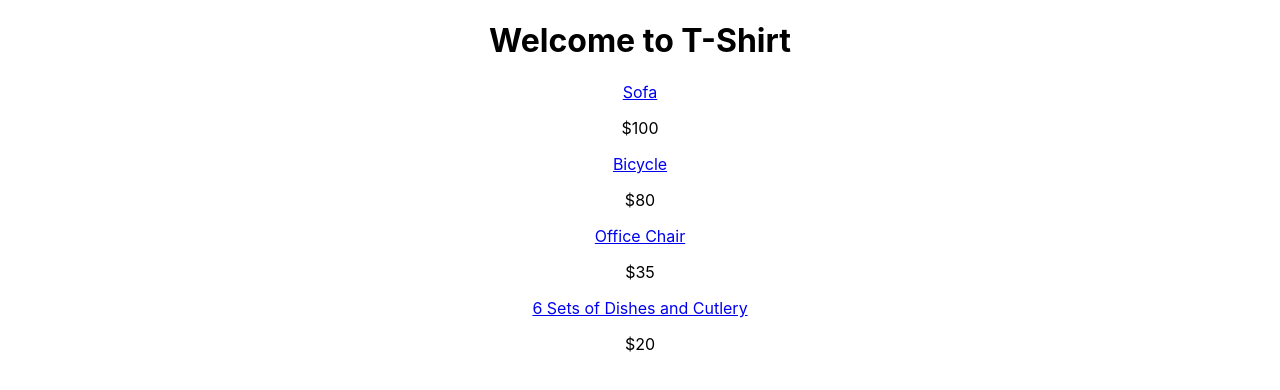
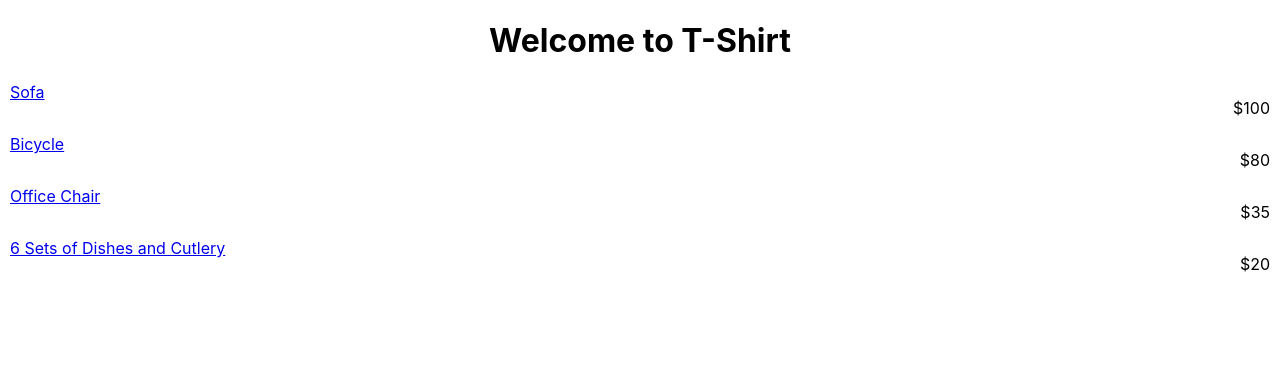
Before and after one commit to anfalfadhil/T-Shirt-Front-End, a React (Create React App) app in the folder t-shirt/: page /order in a window 1280 px wide. Shown: the top 390 px of the page. Built offline with nearby package versions, Linux system fonts and the light colour scheme.

Commit message:
:lipstick: Add order list item styling

```diff
--- a/t-shirt/src/App.css
+++ b/t-shirt/src/App.css
@@ -36,3 +36,9 @@
         transform: rotate(360deg);
     }
 }
+
+.order-item {
+    display: flex;
+    justify-content: space-between;
+    margin: 0px 10px;
+}
```
Lines whose indentation alone changed are shown as unchanged.
